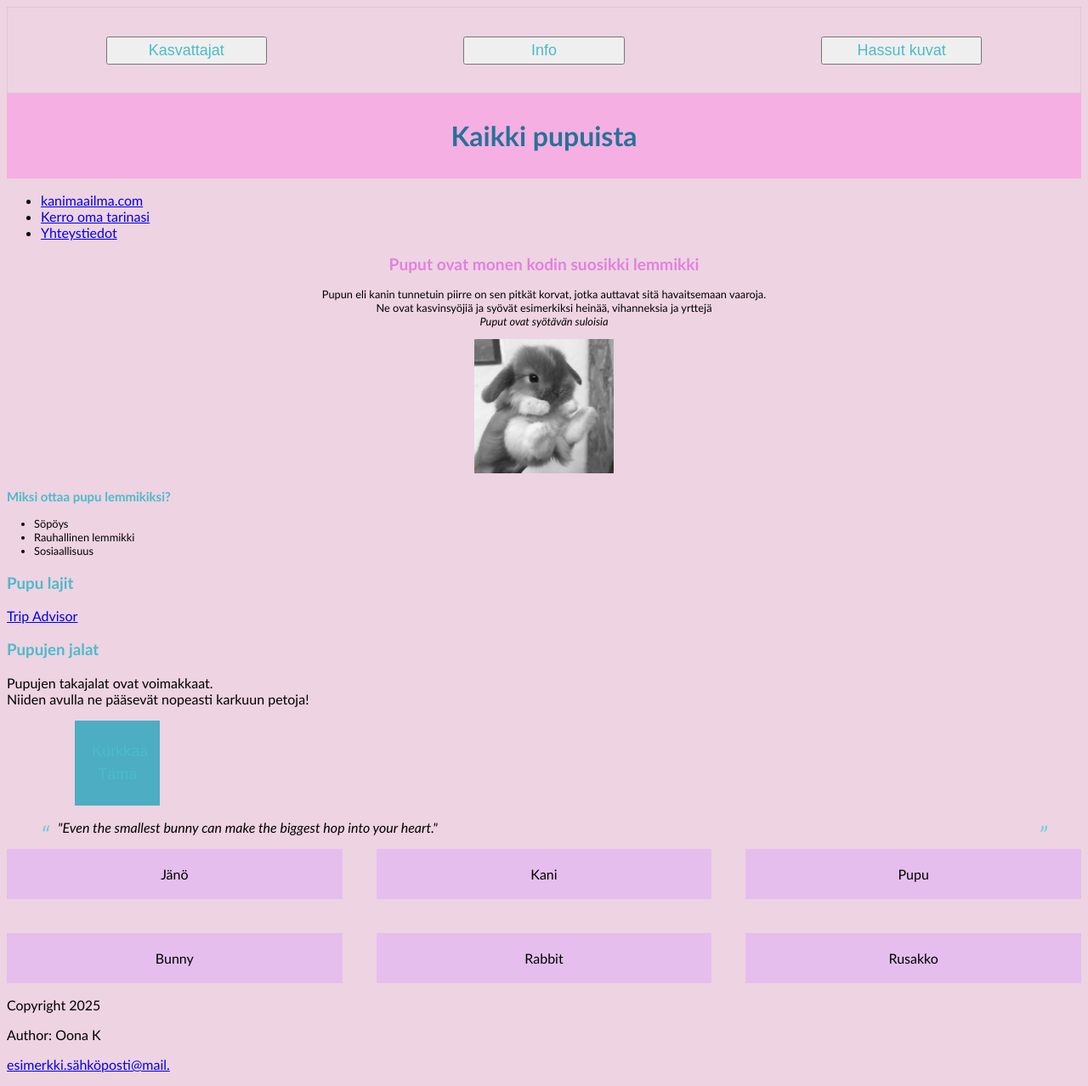
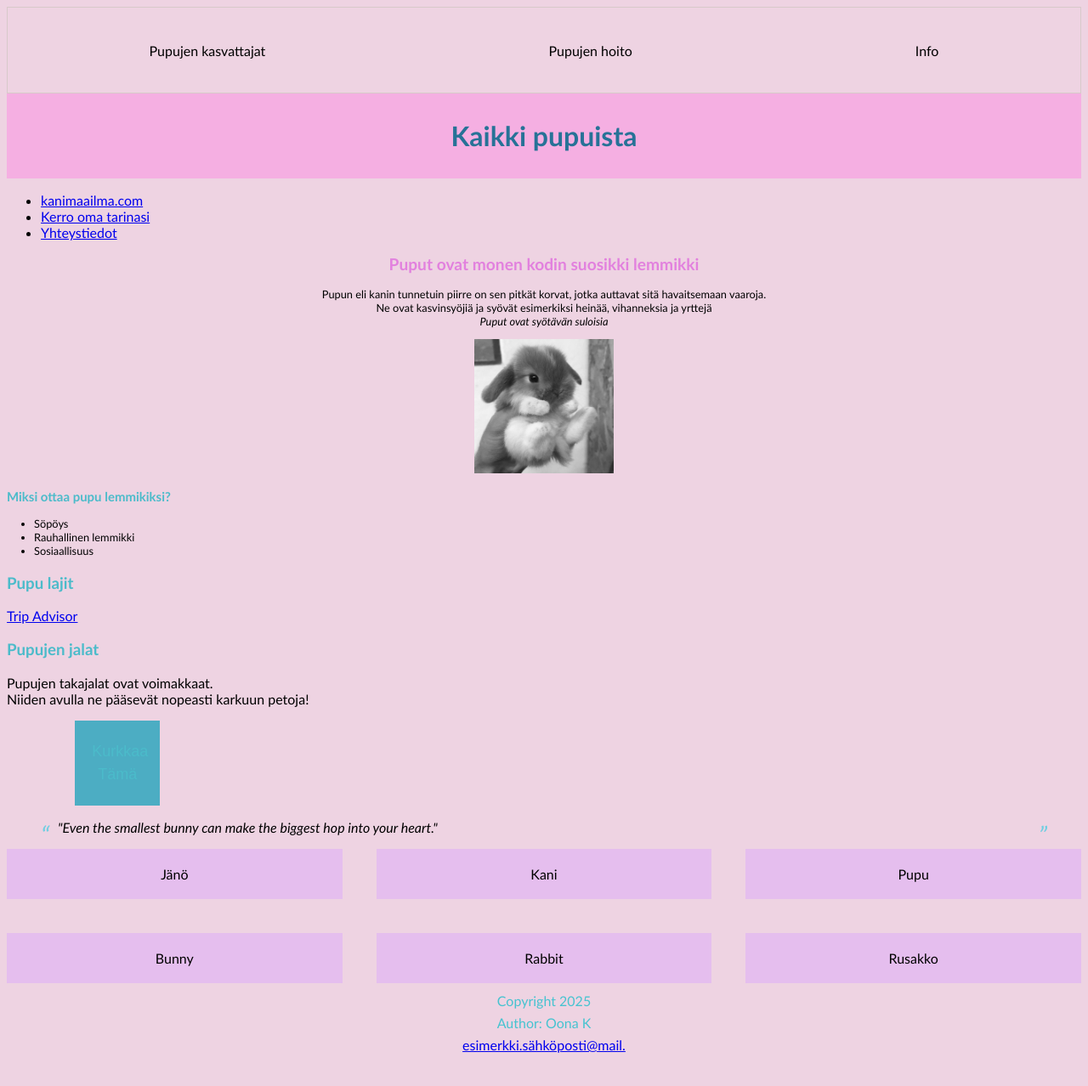
Before and after one commit to OonaSofia/Websovellukset, a plain HTML site: page WS04_HTML/index.html in a window 1280 px wide. Shown: the whole page at 85% size. After the commit the page ends 1251 px from the top, so only its background shows below. Drawn offline with Linux system fonts and the light colour scheme.

Commit message:
WS04 changes  kommit

```diff
--- a/WS04_HTML/index.html
+++ b/WS04_HTML/index.html
@@ -15,11 +15,12 @@
     </style>
   </head>
   <body>
-    <div class="container-first">
-      <button>Kasvattajat</button>
-      <button>Info</button>
-      <button>Hassut kuvat</button>
-    </div>
+      <div class="container-first">
+        <div class="box">Pupujen kasvattajat</div>
+        <div class="box">Pupujen hoito</div>
+        <div class="box">Info</div>
+      </div>
+    </nav>
     <header>
       <div class="otsikko">
         <h1 style="color: rgb(39, 114, 151)">Kaikki pupuista</h1>
--- a/WS04_HTML/styles.css
+++ b/WS04_HTML/styles.css
@@ -17,9 +17,15 @@ header {
   background: rgb(245, 175, 226);
   height: 100px;
 }
+footer {
+    text-align: center;
+    color: rgb(70, 195, 208);
+    line-height: 10px;
+    margin: 0;
+}
 h1 {
   text-align: center;
-  color: white;
+  color: rgb(122, 198, 214);
   line-height: 100px;
   margin: 0;
 }
```
Also changed, not shown: WS06_Responsive/index.html (added), 1 other file.
